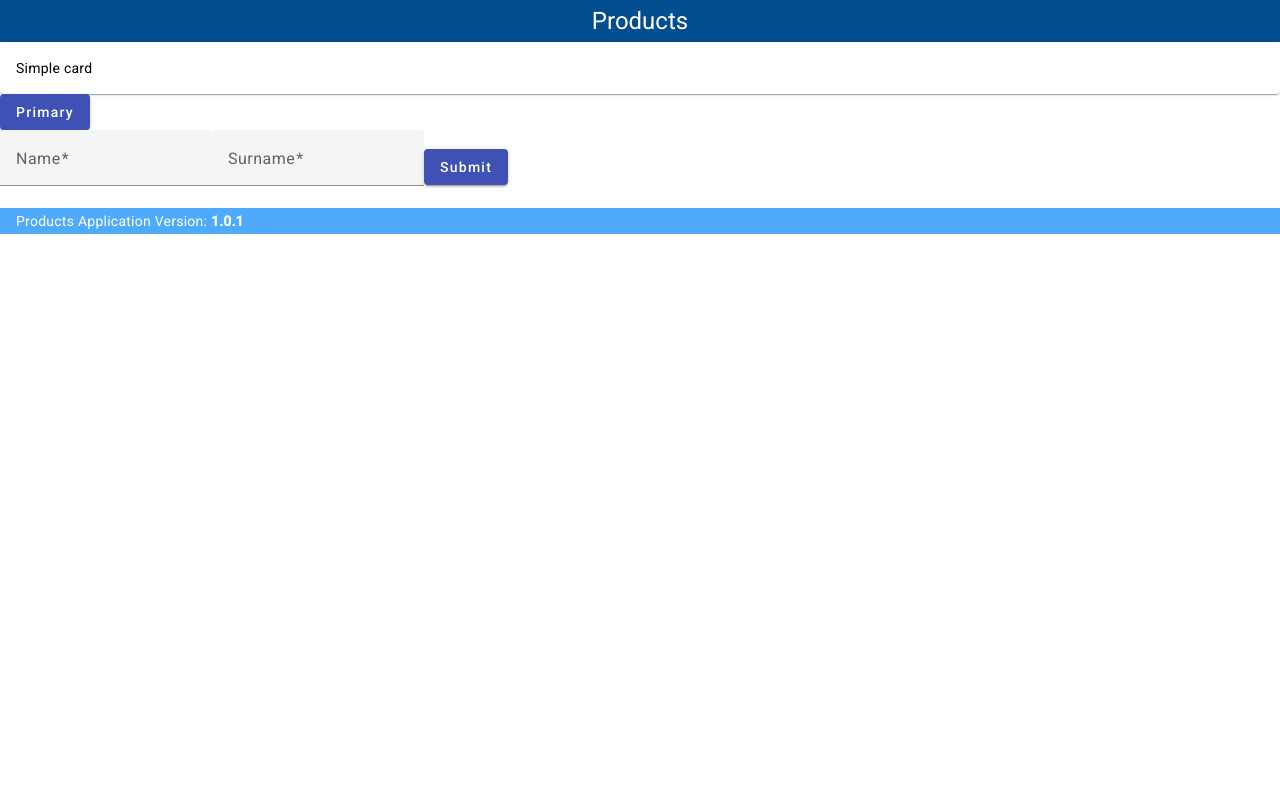
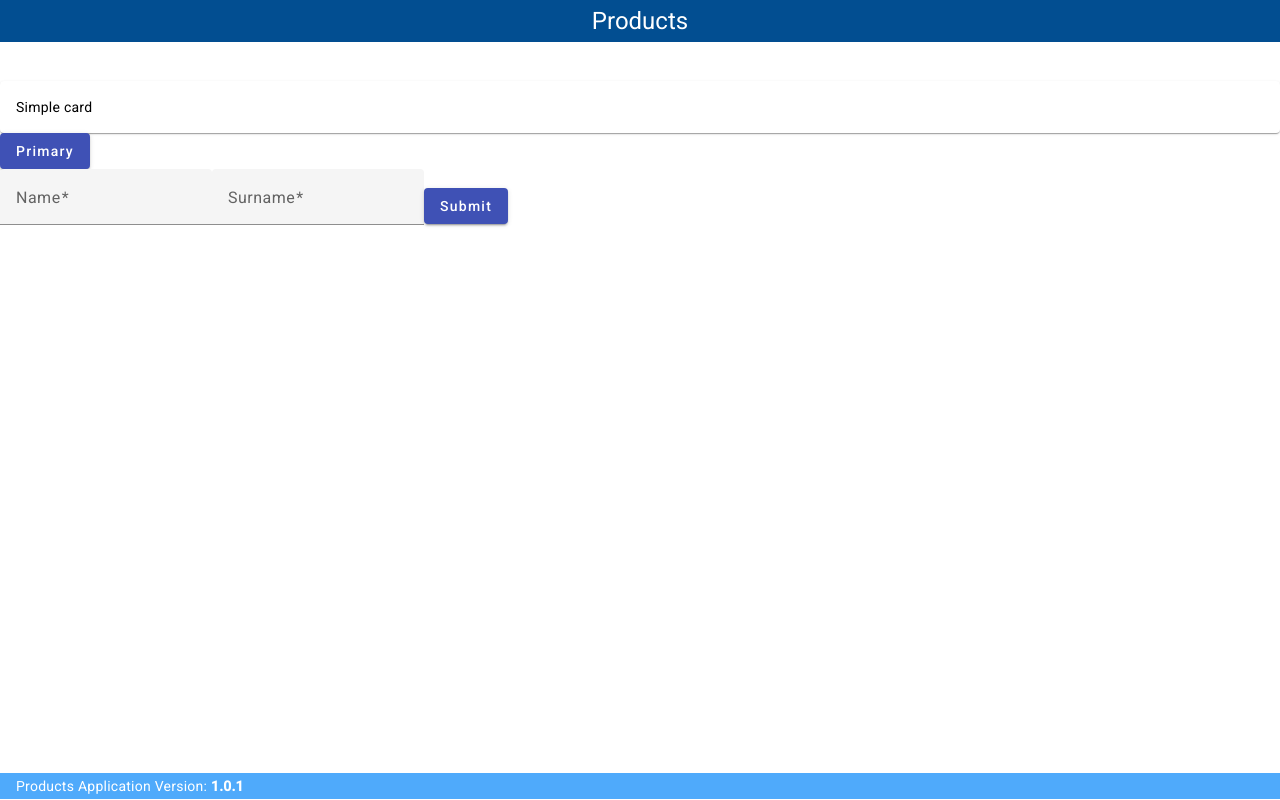
Before and after one commit to learn-from-other-in-2023/products-ng15, an Angular app: page / in a window 1280 px wide. Built offline with nearby package versions, Linux system fonts and the light colour scheme.

Commit message:
UI Facelift

```diff
--- a/src/app/app.component.html
+++ b/src/app/app.component.html
@@ -1,4 +1,7 @@
 <app-header [title]="title"></app-header>
+
+<div class="main-container">
+  <!-- <router-outlet></router-outlet> -->
 
   <mat-card>
     <mat-card-content>Simple card</mat-card-content>
@@ -18,4 +21,6 @@
     <button mat-raised-button color="primary" (click)="onFormSubmit($event)">Submit</button>
   </form>
 
+</div>
+
 <app-footer></app-footer>
--- a/src/app/app.component.scss
+++ b/src/app/app.component.scss
@@ -0,0 +1,4 @@
+.main-container {
+    height: calc(100vh - 108px);
+    margin-top: 39px;
+}
```
Also changed, not shown: src/styles.scss (+9 -2 lines). Lines whose indentation alone changed are shown as unchanged.
